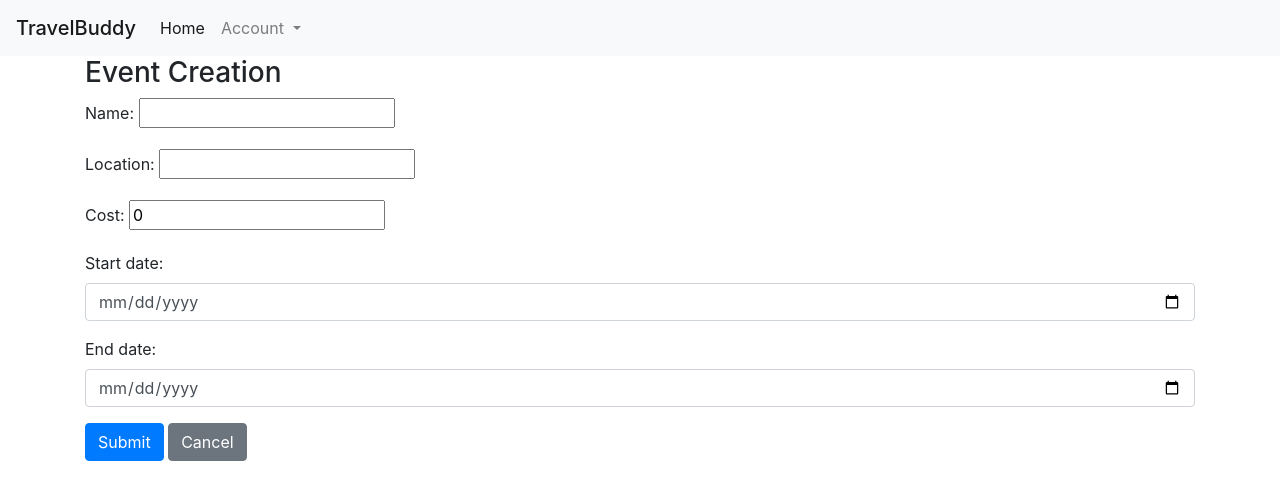
After one commit to colormethanh/Group-Travel-Organizer-Website, a Django app: page /trips/4/event_create in a window 1280 px wide. The commit adds this page. Shown: the top 500 px of the page. Run offline with Django 4.2, Linux system fonts and the light colour scheme; a user stored in the database is signed in; data comes from the database, SQL or seed files in the repository; both versions use the stored data as it was after the commit.

Commit message:
Finished Event create feature; Added Events inside of Trip Details

```diff
--- a/mygrouptravelsite/home/forms.py
+++ b/mygrouptravelsite/home/forms.py
@@ -22,3 +22,26 @@ class TripForm(forms.ModelForm):
               }),
 
         }
+
+class EventForm(forms.ModelForm):
+
+    class Meta:
+        model = Event
+        #fields= ['name', 'location', 'cost', 'start_date', 'end_date']
+        fields = '__all__'
+        exclude= ['confirmed', 'trip']
+
+        widgets = {
+            'start_date': forms.DateInput(
+                            format=('%Y-%m-%d'),
+                            attrs={'class': 'form-control',
+                            'placeholder': 'Select a date',
+                            'type': 'date'
+              }),
+            'end_date': forms.DateInput(
+                            format=('%Y-%m-%d'),
+                            attrs={'class': 'form-control',
+                            'placeholder': 'Select a date',
+                            'type': 'date'
+              }),
+        }
--- a/mygrouptravelsite/home/models.py
+++ b/mygrouptravelsite/home/models.py
@@ -1,8 +1,17 @@
+from datetime import datetime
 from django.db import models
 from django.core.validators import MinLengthValidator
 from django.conf import settings
 from django.forms import ModelForm
 from django import forms
+import datetime
+from django.core.exceptions import ValidationError
+
+def date_validator(value):
+    if value < datetime.date.today():
+        raise ValidationError("Date cannot be in the past!")
+    else:
+        return value
 
 
 # Create your models here.
@@ -10,8 +19,8 @@ class Trip(models.Model):
     name = models.CharField(max_length=200,
                             validators=[MinLengthValidator(3, "Trip title must be longer than 3 characters")]
                             )
-    start_date = models.DateField()
-    end_date = models.DateField()
+    start_date = models.DateField(validators=[date_validator])
+    end_date = models.DateField(validators=[date_validator])
     owner = models.ForeignKey(settings.AUTH_USER_MODEL, on_delete=models.CASCADE)
 
     def __str__(self):
@@ -22,12 +31,12 @@ class Event(models.Model):
     name = models.CharField(max_length=200,
                             validators=[MinLengthValidator(3, "Event title must be longer than 3 characters")]
                             )
-    location: models.CharField(max_length=200, blank=True)
-    cost: models.DecimalField(decimal_places=2, null=True)
-    start_date = models.DateField()
-    end_date = models.DateField()
+    location= models.CharField(max_length=200, null=True)
+    cost= models.DecimalField( max_digits=4 , decimal_places=2, default = 0)
+    start_date = models.DateField(validators=[date_validator], null=True)
+    end_date = models.DateField(validators=[date_validator], null=True)
     confirmed = models.BooleanField(default=False)
-    trip = models.ForeignKey(Trip, on_delete=models.CASCADE)
+    trip = models.ForeignKey(Trip, on_delete=models.CASCADE, null=True)
 
     def __str__(self):
         return self.name
--- a/mygrouptravelsite/home/templates/base_bootstrap.html
+++ b/mygrouptravelsite/home/templates/base_bootstrap.html
@@ -27,7 +27,7 @@
                     </a>
                     <div class="dropdown-menu" aria-labelledby="navbarDropdown">
                         <a class="dropdown-item" href="{% url 'login' %}?next={% url 'home:home_page' %}">Login</a>
-                        <a class="dropdown-item" href="/register/?next={% url 'home:home_page' %}">Create account</a>
+                        <a class="dropdown-item" href="/register/">Create account</a>
                         {% if user.is_authenticated %}
                         <div class="dropdown-divider"></div>
                         <a class="dropdown-item" href="{% url 'logout' %}?next={% url 'home:home_page' %}">Logout </a>
--- /dev/null
+++ b/mygrouptravelsite/home/templates/home/event_form.html
@@ -0,0 +1,11 @@
+{% extends "base_bootstrap.html" %}
+
+{% block content %}
+<h3> Event Creation </h3>
+<form action="{% url 'home:event_create' trip.id %}" method="post">
+{% csrf_token %}
+{{ form.as_p }}
+<input type="submit" class="btn btn-primary" value="Submit">
+<a href="{% url 'home:trip_detail' trip.id %}" class="btn btn-secondary">Cancel</a>
+</form>
+{% endblock %}
--- a/mygrouptravelsite/home/templates/home/trip_form.html
+++ b/mygrouptravelsite/home/templates/home/trip_form.html
@@ -1,10 +1,11 @@
 {% extends "base_bootstrap.html" %}
 
 {% block content %}
-<form action='{% url "home:trip_create" %}' method="post">
+<h3> Trip Creation </h3>
+<form action="{% url 'home:trip_create' %}" method="post">
 {% csrf_token %}
 {{ form.as_p }}
-<input type="submit" value="Submit">
+<input type="submit" class="btn btn-primary" value="Submit">
 <a href="{% url 'home:trip_list' %}" class="btn btn-secondary">Cancel</a>
 </form>
 {% endblock %}
--- a/mygrouptravelsite/home/templates/home/trip_list.html
+++ b/mygrouptravelsite/home/templates/home/trip_list.html
@@ -12,6 +12,6 @@
 {% else %}
     <p>There are no current trips</p>
 {% endif %}
-<a href="{% url 'home:trip_create' %}" class="btn btn-secondary">Create Trip</a> |
+<a href="{% url 'home:trip_create' %}" class="btn btn-primary">Create a Trip</a> |
 <a href="{% url 'home:home_page' %}" class="btn btn-secondary">Back to home page</a>
 {% endblock %}
--- a/mygrouptravelsite/home/urls.py
+++ b/mygrouptravelsite/home/urls.py
@@ -5,9 +5,10 @@ from . import views
 app_name = 'home'
 
 urlpatterns = [
-    path('', views.HomePage, name='home_page' ),
+    path('', views.HomePage, name='home_page'),
     path('trips/', views.TripListView.as_view(), name='trip_list'),
-    path('trip_create/', views.TripCreateView.as_view() , name='trip_create'),
-    path('trips/<int:pk>', views.TripDetailView.as_view(), name='trip_detail'),
-    path('trip/<int:pk>/delete', views.TripDeleteView.as_view(), name='trip_delete'),
+    path('trip_create/', views.TripCreateView.as_view(), name='trip_create'),
+    path('trips/<int:pk>', views.TripDetailView.as_view() , name='trip_detail'),
+    path('trips/<int:pk>/delete', views.TripDeleteView.as_view(), name='trip_delete'),
+    path('trips/<int:pk>/event_create', views.EventCreateView.as_view(), name='event_create'),
 ]
--- a/mygrouptravelsite/home/views.py
+++ b/mygrouptravelsite/home/views.py
@@ -1,23 +1,26 @@
+from asyncio import events
 from dataclasses import fields
-from django.shortcuts import redirect, render
+from django.shortcuts import redirect, render, get_object_or_404
 from django.http import HttpResponse
 from django.urls import reverse_lazy
 from django.views import View
 from django.contrib.auth.mixins import LoginRequiredMixin
 
-from .models import Trip
+from .models import Trip, Event
 
 from mygrouptravelsite.owner import OwnerListView, OwnerDetailView, OwnerDeleteView
-from home.forms import TripForm
+from home.forms import TripForm, EventForm
 
 
 # Create your views here.
 
+""" Landing page view """
 def HomePage(request):
     template_name = "home/home_page.html"
     return render (request, template_name)
 
 
+""" Views for TRIPs """
 class TripListView(OwnerListView):
     model = Trip
     template_name = "home/trip_list.html"
@@ -31,7 +34,7 @@ class TripCreateView(LoginRequiredMixin, View):
 
     def get(self, request, pk=None):
         form = TripForm
-        ctx = {'form': form}
+        ctx = {'form': form,}
         return render(request, self.template_name, ctx)
 
     def post(self, request, pk=None):
@@ -44,15 +47,46 @@ class TripCreateView(LoginRequiredMixin, View):
         trip.save()
         return redirect(self.success_url)
 
-class TripDetailView(OwnerDetailView, View):
+class TripDetailView(OwnerDetailView):
     model = Trip
     template_name = "home/trip_detail.html"
 
     def get(self, request, pk):
-        trip = Trip.objects.get(id=pk)
-        ctx = {'trip': trip}
+        t = Trip.objects.get(id=pk)
+        events = Event.objects.filter(trip = t)
+        ctx = {'trip': t, 'events':events}
         return render(request, self.template_name, ctx)
 
 class TripDeleteView(OwnerDeleteView):
     model = Trip
     success_url = reverse_lazy('home:trip_list')
+
+
+""" Views for EVENTs """
+class EventCreateView(LoginRequiredMixin, View):
+    model = Event
+    template_name = 'home/event_form.html'
+
+
+    def get(self, request, pk=None):
+        form = EventForm
+        trip = get_object_or_404(Trip, id=pk)
+
+        ctx = {'form': form, 'trip':trip}
+        return render(request, self.template_name, ctx)
+
+    def post(self, request, pk=None):
+        form = EventForm(request.POST)
+        trip = get_object_or_404(Trip, id=pk)
+
+        success_url = reverse_lazy('home:trip_detail', kwargs={'pk':trip.id})
+
+
+        if not form.is_valid():
+            ctx = {'form':form, 'trip':trip}
+            return render(request, self.template_name, ctx)
+
+        event = form.save(commit=False)
+        event.trip = trip
+        event.save()
+        return redirect(success_url)
```
Also changed, not shown: mygrouptravelsite/home/templates/home/trip_detail.html (+15 -2 lines), mygrouptravelsite/db.sqlite3, mygrouptravelsite/home/migrations/0003_alter_event_end_date_alter_event_start_date_and_more.py (added), mygrouptravelsite/home/migrations/0004_event_cost_event_location.py (added), mygrouptravelsite/home/migrations/0005_remove_event_cost_remove_event_location.py (added), mygrouptravelsite/home/migrations/0006_event_cost_event_location.py (added), mygrouptravelsite/home/migrations/0007_remove_event_confirmed_remove_event_cost_and_more.py (added), mygrouptravelsite/home/migrations/0008_event_confirmed_event_cost_event_end_date_and_more.py (added).
